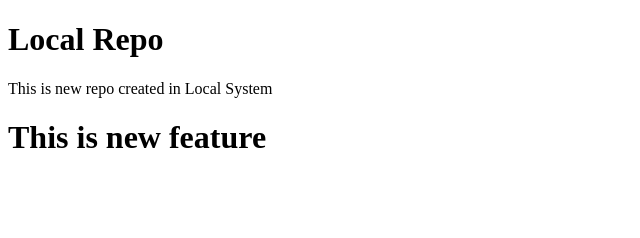
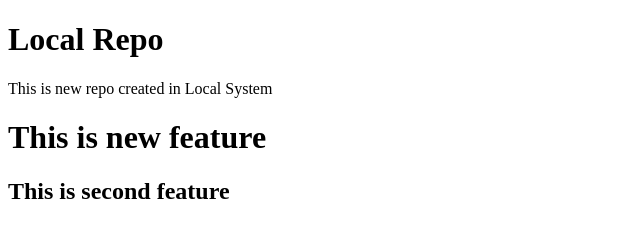
Before and after one commit to rajgupta0360/localrepo, a plain HTML site: page index.htm in a window 1280 px wide. Shown: the whole page, without its empty margins (0-640 px from the left). Drawn offline with Linux system fonts and the light colour scheme.

Commit message:
second feature

```diff
--- a/index.htm
+++ b/index.htm
@@ -9,5 +9,6 @@
     <h1>Local Repo</h1>
     <p>This is new repo created in Local System</p>
     <h1>This is new feature</h1>
+    <h2>This is second feature</h2>
   </body>
 </html>
```
